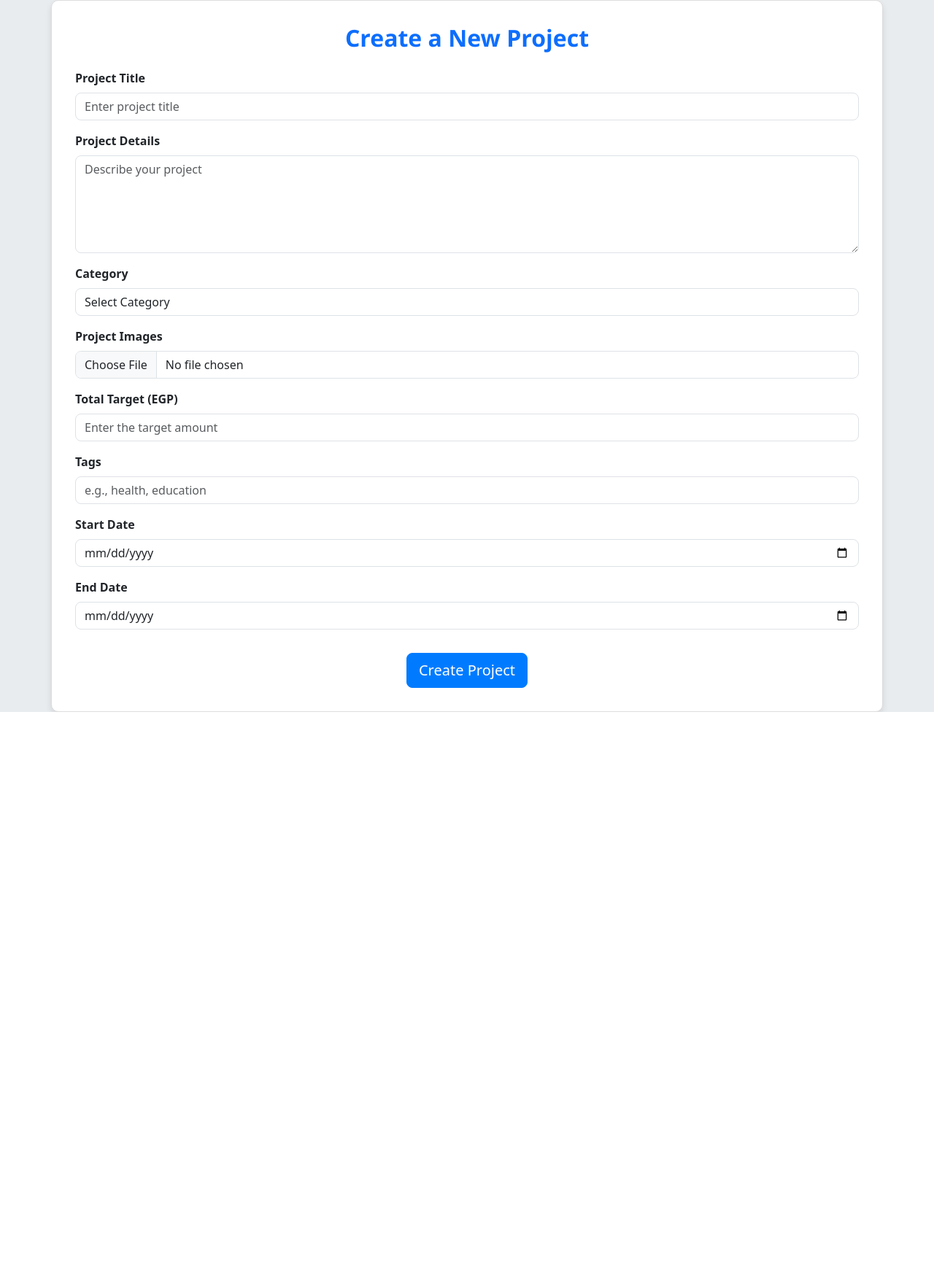
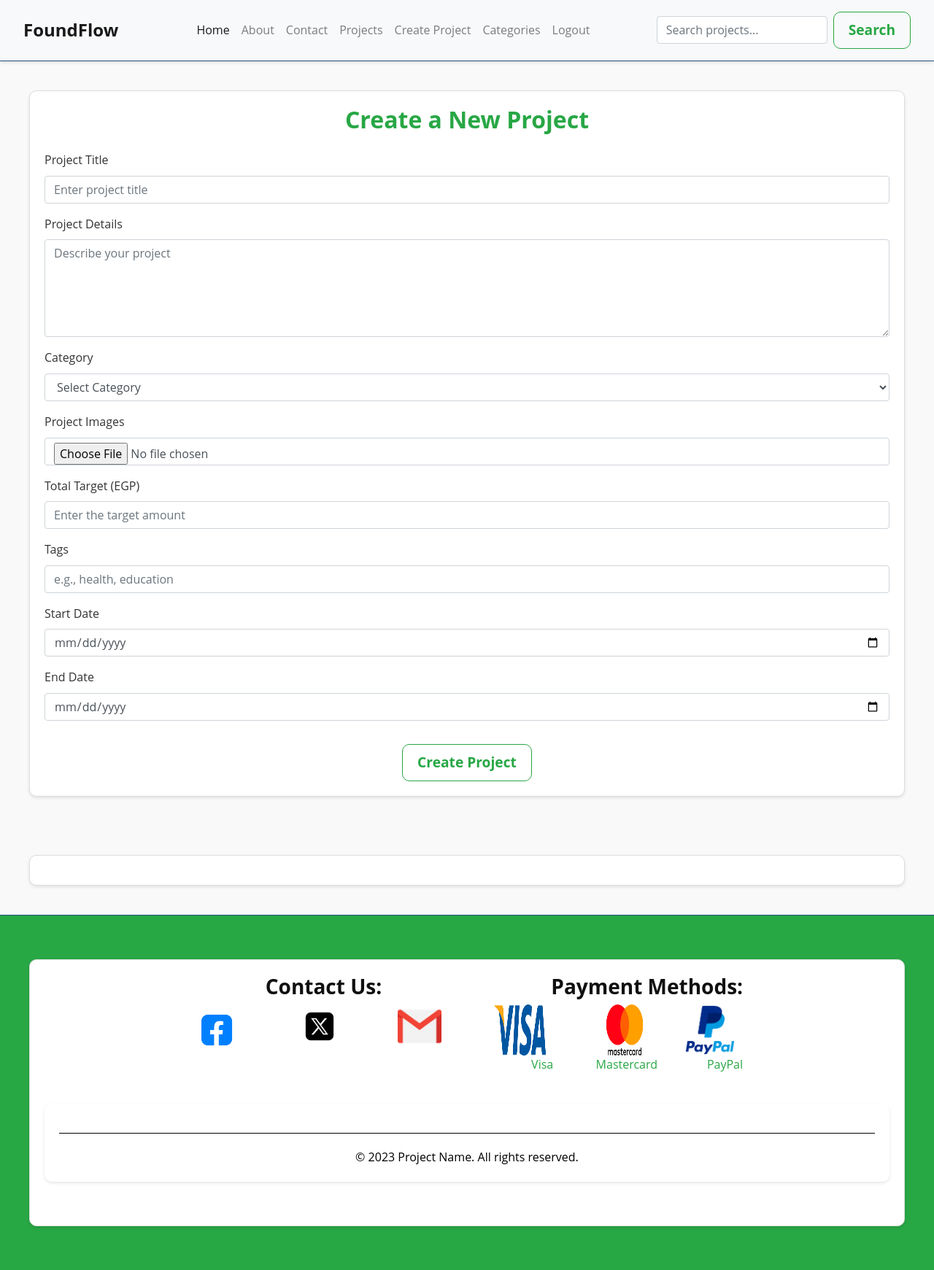
Before and after one commit to Karimsameh100/CrowdFounding, a Django app: page /founding/create/ in a window 1280 px wide. Shown: the whole page at 73% size. Before the commit the page ends 976 px from the top, so only its background shows below. Run offline with Django 5.2, Linux system fonts and the light colour scheme; a user stored in the database is signed in; data comes from the database, SQL or seed files in the repository; both versions use the stored data as it was after the commit; parts of the project's set-up code (start-up, migrations or seed data) failed here and were passed over; some libraries are stand-ins or nearby versions.

Commit message:
style handeled

```diff
--- a/crowdfounding/founding/templates/founding/create_project.html
+++ b/crowdfounding/founding/templates/founding/create_project.html
@@ -1,52 +1,11 @@
-<!-- create_project.html -->
-<!DOCTYPE html>
-<html lang="en">
-<head>
-    <meta charset="UTF-8">
-    <meta name="viewport" content="width=device-width, initial-scale=1.0">
-    <title>Create a New Project</title>
-    <link href="https://cdn.jsdelivr.net/npm/bootstrap@5.3.3/dist/css/bootstrap.min.css" rel="stylesheet">
-    <style>
-        body {
-            background-color: #e9ecef; /* Light background for better contrast */
-        }
+{% extends "base.html" %}
 
-        .container {
-            background-color: #fff;
-            border: 1px solid #ddd;
-            border-radius: 10px;
-            box-shadow: 0px 4px 8px rgba(0, 0, 0, 0.1);
-            padding: 2rem;
-        }
+{% block title %}Create a New Project{% endblock %}
 
-        .form-control {
-            border-radius: 0.5rem;
-        }
-
-        .btn-primary {
-            background-color: #007bff;
-            border-color: #007bff;
-            transition: background-color 0.3s;
-        }
-
-        .btn-primary:hover {
-            background-color: #0056b3;
-        }
-
-        h2 {
-            font-family: 'Segoe UI', Tahoma, Geneva, Verdana, sans-serif;
-            font-weight: 600;
-        }
-
-        .form-group {
-            margin-bottom: 1.5rem;
-        }
-    </style>
-</head>
-<body>
+{% block content %}
 <div class="d-flex justify-content-center align-items-center min-vh-100">
     <div class="container">
-            <h2 class="text-center mb-4 text-primary">Create a New Project</h2>
+        <h2 class="text-center mb-4 text-success">Create a New Project</h2>
         <form method="POST" enctype="multipart/form-data">
             {% csrf_token %}
             <div class="mb-3">
@@ -87,11 +46,9 @@
                 <input type="date" class="form-control" id="end_time" name="end_time" required>
             </div>
             <div class="text-center">
-                    <button type="submit" class="btn btn-primary btn-lg mt-3">Create Project</button>
+                <button type="submit" class="btn btn-outline-success-custom btn-lg mt-3">Create Project</button>
             </div>
         </form>
     </div>
 </div>
-    <script src="https://cdn.jsdelivr.net/npm/bootstrap@5.3.3/dist/js/bootstrap.bundle.min.js"></script>
-</body>
-</html>
+{% endblock %}
--- a/crowdfounding/founding/templates/founding/project_detail.html
+++ b/crowdfounding/founding/templates/founding/project_detail.html
@@ -33,7 +33,7 @@
                     {% csrf_token %}
                     <div class="input-group">
                         <input type="number" name="amount" class="form-control" placeholder="Enter donation amount" required>
-                        <button type="submit" name="donate" class="btn btn-success btn-block rounded-pill">Donate Now</button>
+                        <button type="submit" name="donate" class="btn btn-outline-success-custom btn-block rounded-pill">Donate Now</button>
                     </div>
                 </form>
             {% else %}
@@ -60,7 +60,7 @@
                 <form method="POST" class="form-section">
                     {% csrf_token %}
                     {{ comment_form.as_p }}
-                    <button type="submit" name="comment" class="btn btn-success btn-block rounded-pill">Add Comment</button>
+                    <button type="submit" name="comment" class="btn btn-outline-success-custom btn-block rounded-pill">Add Comment</button>
                 </form>
             {% else %}
                 <p class="mt-4">Please <a href="{% url 'login' %}">login</a> to add a comment or donate.</p>
--- a/crowdfounding/founding/urls.py
+++ b/crowdfounding/founding/urls.py
@@ -10,6 +10,7 @@ urlpatterns = [
     path('register/', register, name='register'),
     # path('activate/<uidb64>/<token>/', views.activate_account, name='activate'),
     path('login/',views.login,name='login'),
+    path('logout/', views.logout, name='logout'),
     path('projectlist/', views.project_list, name='project_list'),
     path('project/<int:pk>/', views.project_detail, name='project_detail'),
     path('create/', views.create_project, name='create_project'),
--- a/crowdfounding/founding/views.py
+++ b/crowdfounding/founding/views.py
@@ -6,6 +6,7 @@ from  django.db.models import  Avg
 from .models import Project,Category,Rating
 from django.contrib.auth.decorators import login_required
 from django.db.models import Q
+from django.contrib.auth import logout as auth_logout
 
 # Create your views here.
 def home(request):
@@ -63,7 +64,7 @@ def create_project(request):
     categories = Category.objects.all()  # Fetch categories to render in the form
     return render(request, 'founding/create_project.html', {'form': form, 'categories': categories})
 
-
+@login_required
 def category_list(request):
     categories = Category.objects.all()
     return render(request, 'founding/category_list.html', {'categories': categories})
@@ -223,6 +224,9 @@ def login(request):
 
     return render(request, 'founding/login.html', {'form': form})
 
+def logout(request):
+    auth_logout(request)
+    return redirect('home')
 
 
 
--- a/crowdfounding/static/css/style.css
+++ b/crowdfounding/static/css/style.css
@@ -213,8 +213,8 @@
 /* Footer styles */
 
 .footer {
-    background-color: #337ab7;
-    color: #000;
+  background-color: #28a745; /* Background color of the footer */
+  color: #28a745; /* Text color set to green */
   padding: 20px;
   text-align: center;
   clear: both;
@@ -341,6 +341,7 @@
 
 
 
+  /* Update the search button styling */
   .btn-outline-success-custom {
     border-color: #28a745; /* Set border color to green */
     color: #28a745; /* Set text color to green */
@@ -363,6 +364,8 @@
       box-shadow: inset 0 3px 5px rgba(0, 0, 0, 0.125); /* Add inset shadow to give a pressed effect */
   }
 
+
+
   /* Progress Bar */
   .progress-bar-success {
     background-color: #28a745; /* Bootstrap success green */
--- a/crowdfounding/templates/base.html
+++ b/crowdfounding/templates/base.html
@@ -13,8 +13,8 @@
 </head>
 <body>
   <!-- Navbar -->
-  <nav class="navbar navbar-expand-lg navbar-light bg-light">
-    <a class="navbar-brand" href="{% url 'home' %}"> FoundFlow </a>
+ <nav class="navbar navbar-expand-lg navbar-light bg-light">
+    <a class="navbar-brand" href="{% url 'home' %}">FoundFlow</a>
     <button class="navbar-toggler" type="button" data-toggle="collapse" data-target="#navbarSupportedContent" aria-controls="navbarSupportedContent" aria-expanded="false" aria-label="Toggle navigation">
       <span class="navbar-toggler-icon"></span>
     </button>
@@ -29,17 +29,34 @@
         <li class="nav-item">
           <a class="nav-link" href="#">Contact</a>
         </li>
-         <li class="nav-item">
-                <a class="nav-link" href="{% url 'project_list' %}">Projects</a>
-         </li>
+        <li class="nav-item">
+          <a class="nav-link" href="{% url 'project_list' %}">Projects</a>
+        </li>
+        {% if user.is_authenticated %}
+        <li class="nav-item">
+          <a class="nav-link" href="{% url 'create_project' %}">Create Project</a>
+        </li>
+        <li class="nav-item">
+          <a class="nav-link" href="{% url 'category_list' %}">Categories</a>
+        </li>
+        <li class="nav-item">
+          <a class="nav-link" href="{% url 'logout' %}">Logout</a>
+        </li>
+        {% else %}
+        <li class="nav-item">
+          <a class="nav-link" href="{% url 'login' %}">Login</a>
+        </li>
+        <li class="nav-item">
+          <a class="nav-link" href="{% url 'register' %}">Sign Up</a>
+        </li>
+        {% endif %}
       </ul>
       <form class="form-inline my-2 my-lg-0" action="{% url 'search_projects' %}" method="get">
         <input class="form-control mr-sm-2" type="search" name="q" placeholder="Search projects..." aria-label="Search">
-        <button class="btn btn-outline-success my-2 my-sm-0" type="submit">Search</button>
+        <button class="btn btn-outline-success-custom my-2 my-sm-0" type="submit">Search</button>
       </form>
     </div>
   </nav>
-
   <!-- Content -->
 
     {% block content %}
```
Also changed, not shown: crowdfounding/founding/templates/founding/home.html (+9 -5 lines), crowdfounding/db.sqlite3, crowdfounding/founding/migrations/0001_initial.py, crowdfounding/founding/migrations/0008_profile.py (deleted). Lines whose indentation alone changed are shown as unchanged.
